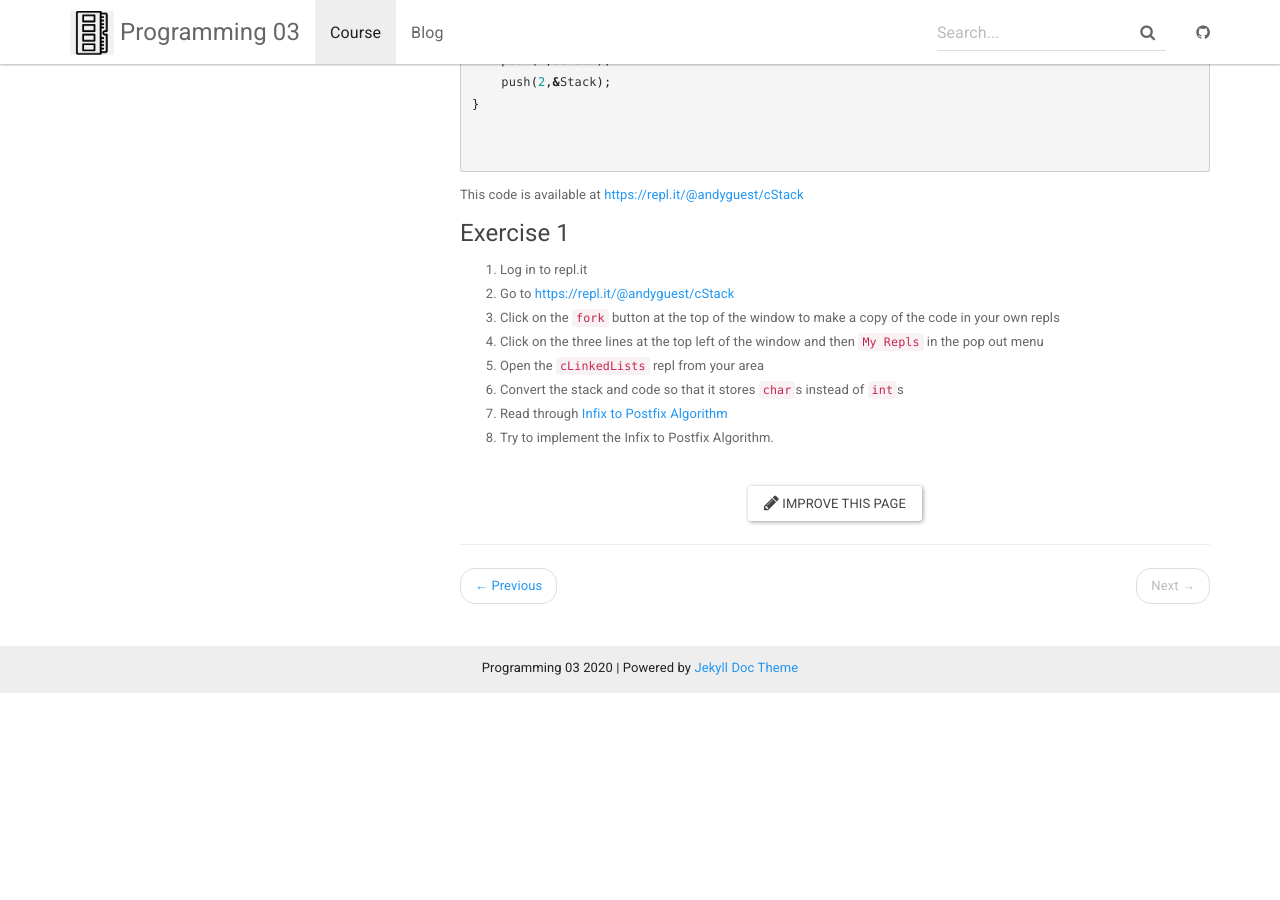
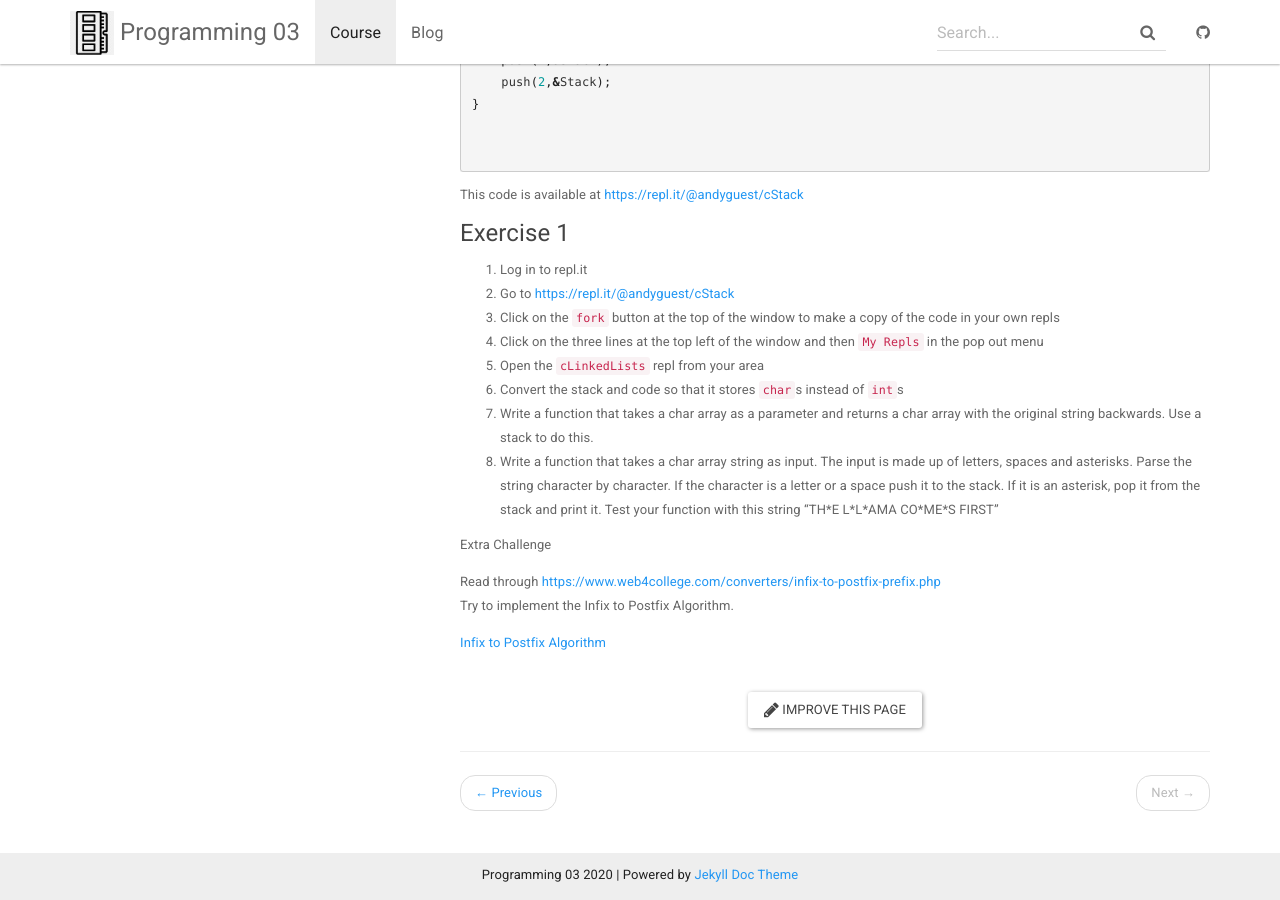
Before and after one commit to andyguestysj/prog03, a Jekyll site: the page built from _docs/topics/4-cstruct/cstruct-07.md, in a window 1280 px wide and 900 px high, scrolled down 3465 px. Built offline with Jekyll 4.4.1, drawn with Linux system fonts in a browser that asks for light colours; before the commit the page ends 4158 px from its top, so only the background shows below that.

Commit message:
stack exers

```diff
--- a/_docs/topics/4-cstruct/cstruct-07.md
+++ b/_docs/topics/4-cstruct/cstruct-07.md
@@ -145,5 +145,16 @@ This code is available at [https://repl.it/@andyguest/cStack](https://repl.it/@a
 4. Click on the three lines at the top left of the window and then `My Repls` in the pop out menu
 5. Open the `cLinkedLists` repl from your area
 6. Convert the stack and code so that it stores `char`s instead of `int`s
-7. Read through [Infix to Postfix Algorithm](http://csis.pace.edu/~wolf/CS122/infix-postfix.htm)
-8. Try to implement the Infix to Postfix Algorithm.
+7. Write a function that takes a char array as a parameter and returns a char array with the original string backwards. Use a stack to do this.
+8. Write a function that takes a char array string as input. The input is made up of letters, spaces and asterisks. Parse the string character by character. If the character is a letter or a space push it to the stack. If it is an asterisk, pop it from the stack and print it. Test your function with this string "TH\*E L\*L\*AMA CO\*ME\*S FIRST"
+
+
+
+
+
+Extra Challenge
+
+Read through [https://www.web4college.com/converters/infix-to-postfix-prefix.php](https://www.web4college.com/converters/infix-to-postfix-prefix.php)
+Try to implement the Infix to Postfix Algorithm.
+
+[Infix to Postfix Algorithm](http://csis.pace.edu/~wolf/CS122/infix-postfix.htm)
```
